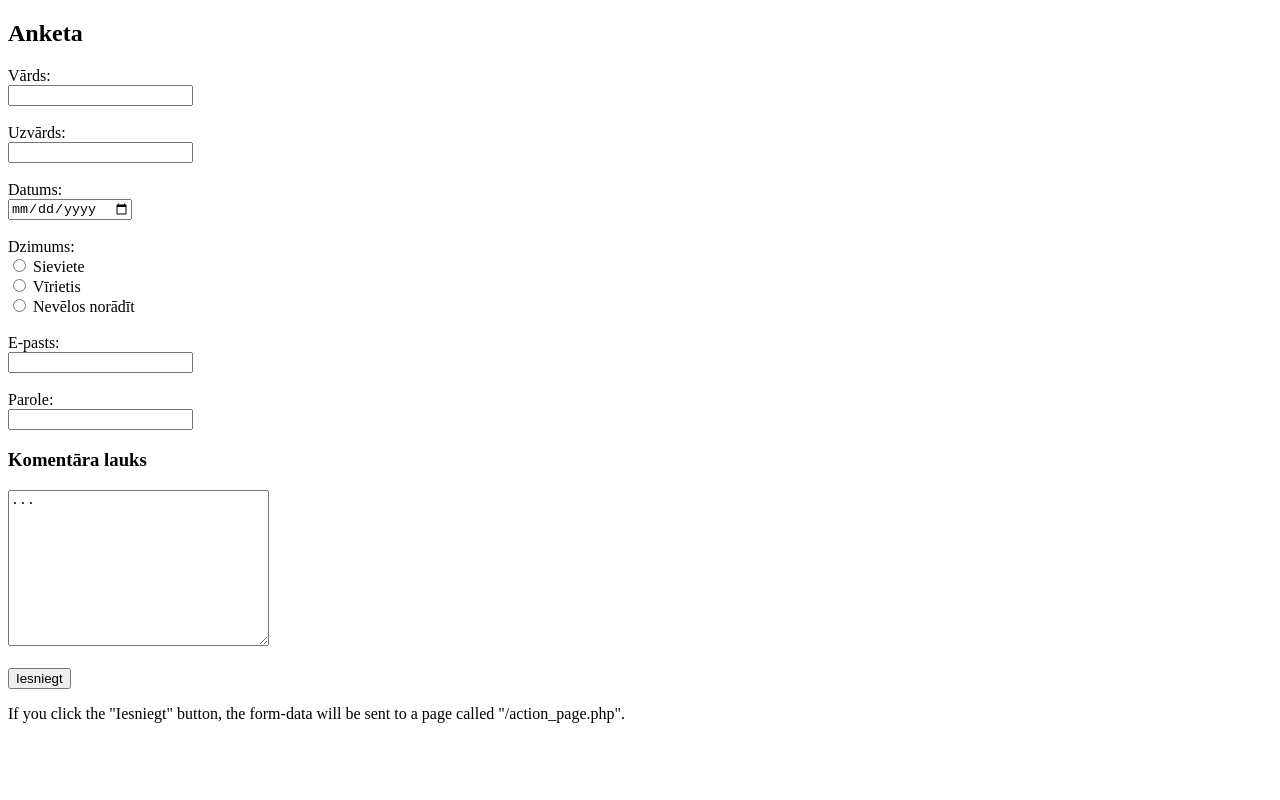
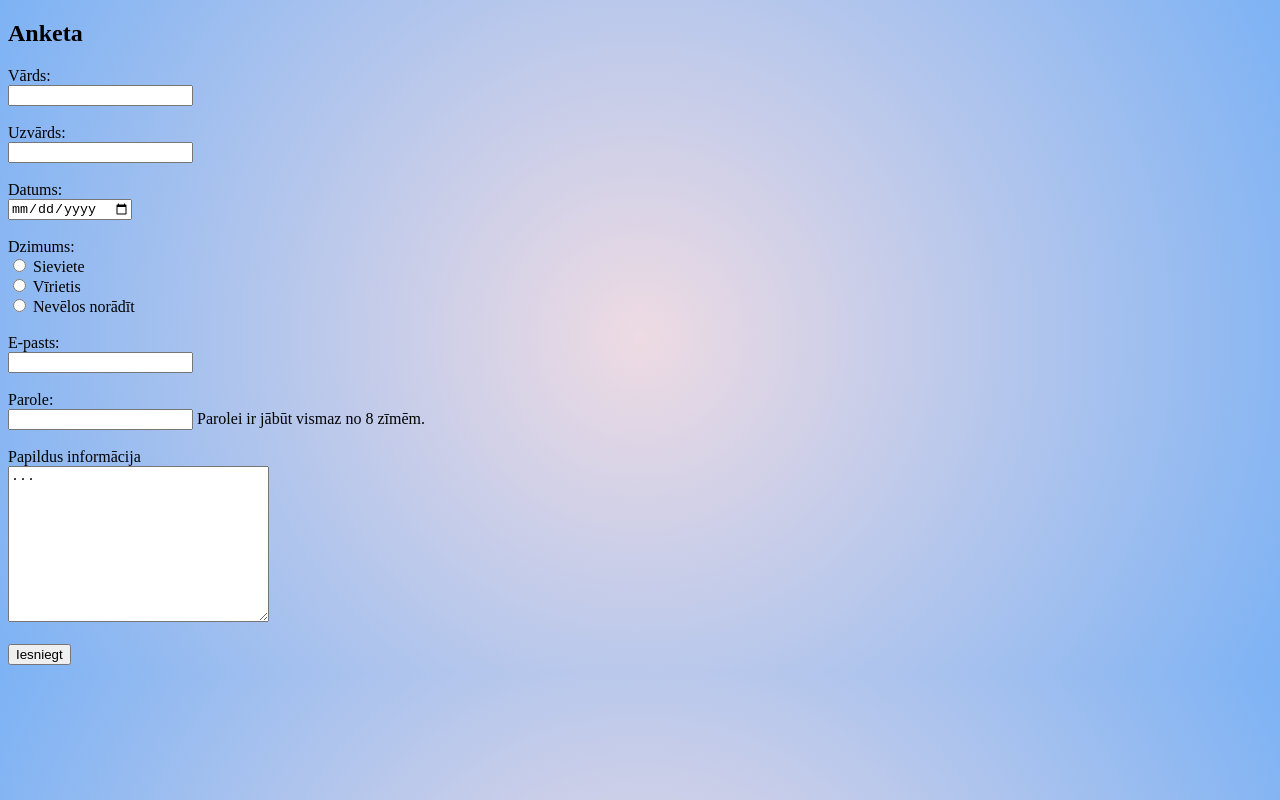
Before and after one commit to MariteAdijane/DialogsAB_JavaScript, a plain HTML site: page Class05_20220530/IEVADFORMA.html in a window 1280 px wide. Drawn offline with Linux system fonts and the light colour scheme.

Commit message:
background

```diff
--- a/Class05_20220530/IEVADFORMA.html
+++ b/Class05_20220530/IEVADFORMA.html
@@ -1,7 +1,12 @@
 <!DOCTYPE html>
 <html>
 <body>
-
+<style>
+body {
+    background: rgb(238,174,202);
+    background: radial-gradient(circle, rgb(238, 219, 227) 0%, rgb(102, 170, 248) 120%);
+}
+</style>
 <h2>Anketa</h2>
 
 <form action="">
@@ -28,18 +33,16 @@
     <input type="email"><br><br>
 </form>
 <form>Parole:</form>
-    <input type="password" id="pwd" name="pwd">
-</form>
+         <input type="password" id="pwd" name="pwd" pattern=".{8,}" title="Eight or more characters">
+</form>Parolei ir jābūt vismaz no 8 zīmēm.<br>
+</form><br>
 
-<h3>Komentāra lauks</h3>
+<form>Papildus informācija<br>
 <form action="/action_page.php">
   <textarea name="message" rows="10" cols="30">...</textarea>
   <br><br>
   <input type="Submit" value="Iesniegt">
 </form>
+</body>
 
-
-<p>If you click the "Iesniegt" button, the form-data will be sent to a page called "/action_page.php".</p>
-
-</body>
 </html>
```
Also changed, not shown: images/Kodu veidi.jpg (renamed from Kodu veidi.jpg).
